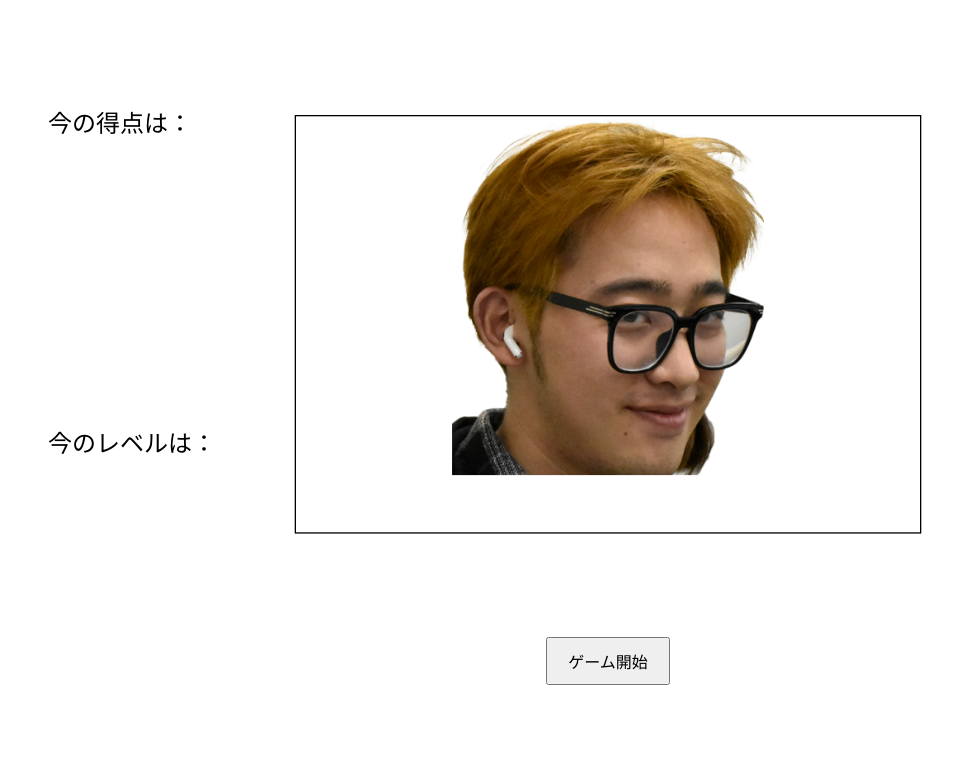
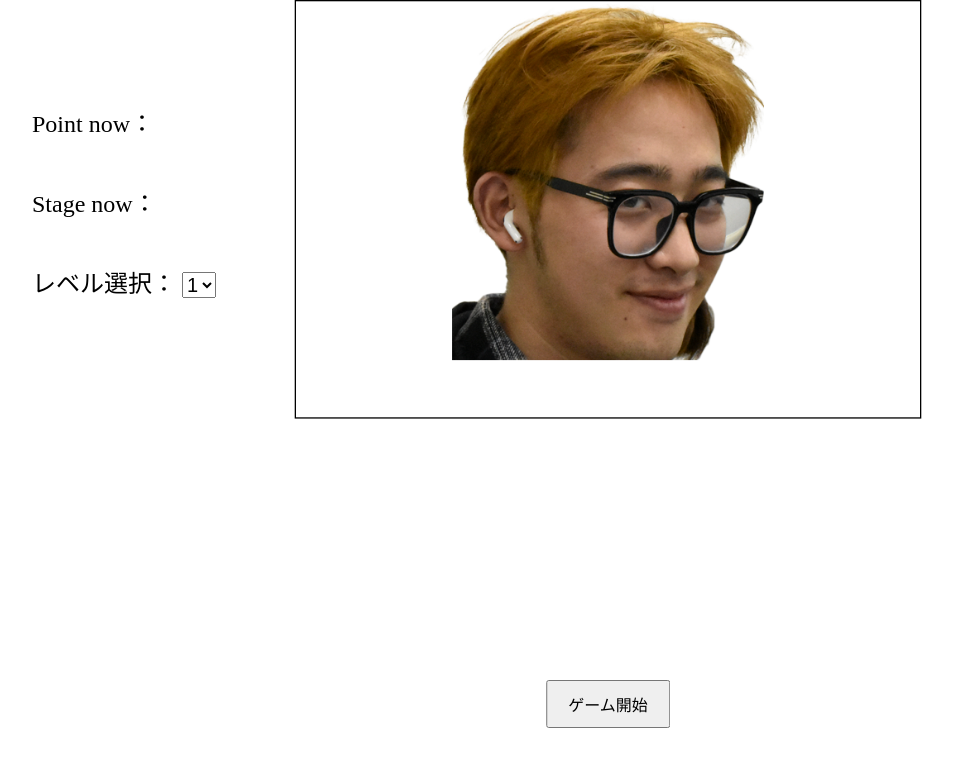
Before and after one commit to LIJUNYU-94/brickgame, a plain HTML site: page index.html in a window 1280 px wide. Shown: the whole page, without its empty margins (32-985 px from the left). Drawn offline with Linux system fonts and the light colour scheme.

Commit message:
しんはがシンかしました

```diff
--- a/css/style.css
+++ b/css/style.css
@@ -2,18 +2,17 @@ body {
   display: flex;
   flex-direction: column;
   align-items: center;
-  justify-content: center;
+  justify-content: top;
   height: 100vh;
   margin: 0;
 }
 
 canvas {
-  margin: 0 auto;
   border: 1px solid #000;
   transform: scale(2);
+  transform-origin: top center;
   background: url(../img/haoren.png) no-repeat 50% 5%;
   background-size: 50%;
-  transform-origin: top center;
 }
 @media screen and (max-width: 1538px) {
   canvas {
@@ -33,8 +32,11 @@ canvas {
   }
 }
 
-button {
-  margin-top: 200px;
+#startButton {
+  position: absolute;
+  left: 50%;
+  transform: translateX(-50%);
+  top: 85vh;
   padding: 10px 20px;
   font-size: 16px;
 }
@@ -43,16 +45,26 @@ p {
   position: absolute;
   font-size: 24px;
   text-align: right;
-  left: 10vh;
+  left: 5vw;
 }
 
 .tpoint {
   top: 10vh;
 }
 .tlevel {
-  top: 50vh;
+  top: 20vh;
 }
 span {
   display: block;
   font-size: 32px;
 }
+.lvl {
+  font-size: 24px;
+  position: absolute;
+  left: 5vw;
+  top: 33vh;
+}
+
+#level {
+  font-size: 20px;
+}
--- a/index.html
+++ b/index.html
@@ -9,10 +9,17 @@
     <script src="js/game.js" defer></script>
   </head>
   <body>
-    <p class="tpoint">今の得点は：<span class="point"></span></p>
-    <p class="tlevel">今のレベルは：<span class="level"></span></p>
+    <p class="tpoint">Point now：<span class="point"></span></p>
+    <p class="tlevel">Stage now：<span class="level"></span></p>
     <canvas id="gameCanvas" width="480" height="320"></canvas>
     <button id="startButton">ゲーム開始</button>
-    <button id="restartButton" style="display: none">もう一度遊ぶ</button>
+    <div class="lvl">
+      <label for="level">レベル選択：</label>
+      <select name="level" id="level">
+        <option value="1">1</option>
+        <option value="2">2</option>
+        <option value="3">3</option>
+      </select>
+    </div>
   </body>
 </html>
--- a/js/game.js
+++ b/js/game.js
@@ -3,16 +3,21 @@ const ctx = canvas.getContext("2d");
 const colors = ["#FF9500", "#2104f2", "#FF0033", "#047431", "#459211"];
 const pointShow = document.querySelector(".point");
 const levelShow = document.querySelector(".level");
+const lvl = document.querySelector(".lvl");
+const btn = document.querySelector("#startButton");
 let gameRunning = true;
 let isGameStarted = false;
 let ballMoving = false;
 let level = 1; // 初期レベル
+let speed = 10 / 3;
+
 let points = 0;
+let nowPoint = 0;
 let lastCollisionTime = 0; // 前回の衝突時刻を記録
 
 document.addEventListener("keydown", keyDownHandler, false);
 document.addEventListener("keyup", keyUpHandler, false);
-let brickRowCount = 7;
+let brickRowCount = 6;
 let brickColumnCount = 12;
 let brickWidth = 35;
 let brickHeight = 20;
@@ -20,13 +25,11 @@ let brickPadding = 3;
 let brickOffsetTop = 10;
 let brickOffsetLeft = 13;
 let bricks = [];
-
 let ballRadius = 10;
 let x = canvas.width / 2;
 let y = canvas.height - 30;
 let dx = 4;
 let dy = -4;
-let speed = 4;
 let paddleHeight = 10;
 let paddleWidth = 75;
 let paddleX = (canvas.width - paddleWidth) / 2;
@@ -35,6 +38,17 @@ let rightPressed = false;
 let leftPressed = false;
 let upPressed = false;
 let downPressed = false;
+lvl.addEventListener("change", function (event) {
+  level = parseInt(event.target.value, 10); // 選択された値を数値として取得
+  brickRowCount = 5 + level;
+  if (level === 1) {
+    speed = 10 / 3;
+  } else if (level === 2) {
+    speed = 4;
+  } else if (level === 3) {
+    speed = 4.8;
+  }
+});
 document.addEventListener("keydown", (e) => {
   if (e.code === "Space") {
     e.preventDefault(); // デフォルト動作（スクロールなど）を完全に無効化
@@ -142,8 +156,9 @@ function checkBrickCollision() {
     }
   }
 }
+
 function pre() {
-  points = 0;
+  btn.removeEventListener("click", pre);
   x = paddleX + paddleWidth / 2; // ボールをパドル中央に配置
   y = paddleY - ballRadius; // ボールをパドルの上に配置
   dx = 0; // 初期速度は0
@@ -159,6 +174,7 @@ function pre() {
   downPressed = false;
   gameRunning = true;
   isGameStarted = true;
+  lvl.style.display = "none";
   for (let r = 0; r < brickRowCount; r++) {
     bricks[r] = [];
     for (let c = 0; c < brickColumnCount; c++) {
@@ -168,10 +184,11 @@ function pre() {
         y: 0,
         status: 1,
         color: colors[random],
-        point: random,
+        point: random * level,
       };
     }
   }
+
   draw();
 }
 function checkClear() {
@@ -194,7 +211,7 @@ function checkClear() {
     gameRunning = false;
     level++; // レベルを1増加
     speed *= 1.2;
-    brickRowCount += 1;
+    brickRowCount = 5 + level;
     isGameStarted = false;
     const messageDiv = document.createElement("div");
     messageDiv.style.position = "absolute";
@@ -207,15 +224,12 @@ function checkClear() {
     messageDiv.style.textAlign = "center";
     messageDiv.style.borderRadius = "10px";
     messageDiv.innerHTML = `<h2>Congratulations!</h2><button id='nextLevelButton'>Next Level</button>`;
-
     document.body.appendChild(messageDiv);
-
     const nextLevelButton = document.getElementById("nextLevelButton");
     nextLevelButton.style.marginTop = "10px";
     nextLevelButton.style.padding = "10px 20px";
     nextLevelButton.style.fontSize = "16px";
     nextLevelButton.style.cursor = "pointer";
-
     nextLevelButton.addEventListener("click", () => {
       document.body.removeChild(messageDiv);
       pre(); // 次のレベルを初期化
@@ -265,14 +279,18 @@ function draw() {
 
   checkCollision();
 
-  // ボールがキャンバスの上端に衝突
+  //失敗判定
   if (y > canvas.height) {
     alert("you lose");
+    btn.addEventListener("click", pre);
+    btn.innerHTML = "ゲーム開始";
     gameRunning = false;
-    level = 1; // レベルを1増加
-    speed = 4;
-    brickRowCount = 7;
+    level = 1; // レベル１に戻る
+    speed = 10 / 3;
+    brickRowCount = 6;
     isGameStarted = false;
+    points = 0;
+    lvl.style.display = "block";
     return;
   }
 
@@ -295,5 +313,5 @@ function checkCollision() {
     lastCollisionTime = currentTime; // 衝突時刻を記録
   }
 }
-const btn = document.querySelector("#startButton");
+
 btn.addEventListener("click", pre);
```
